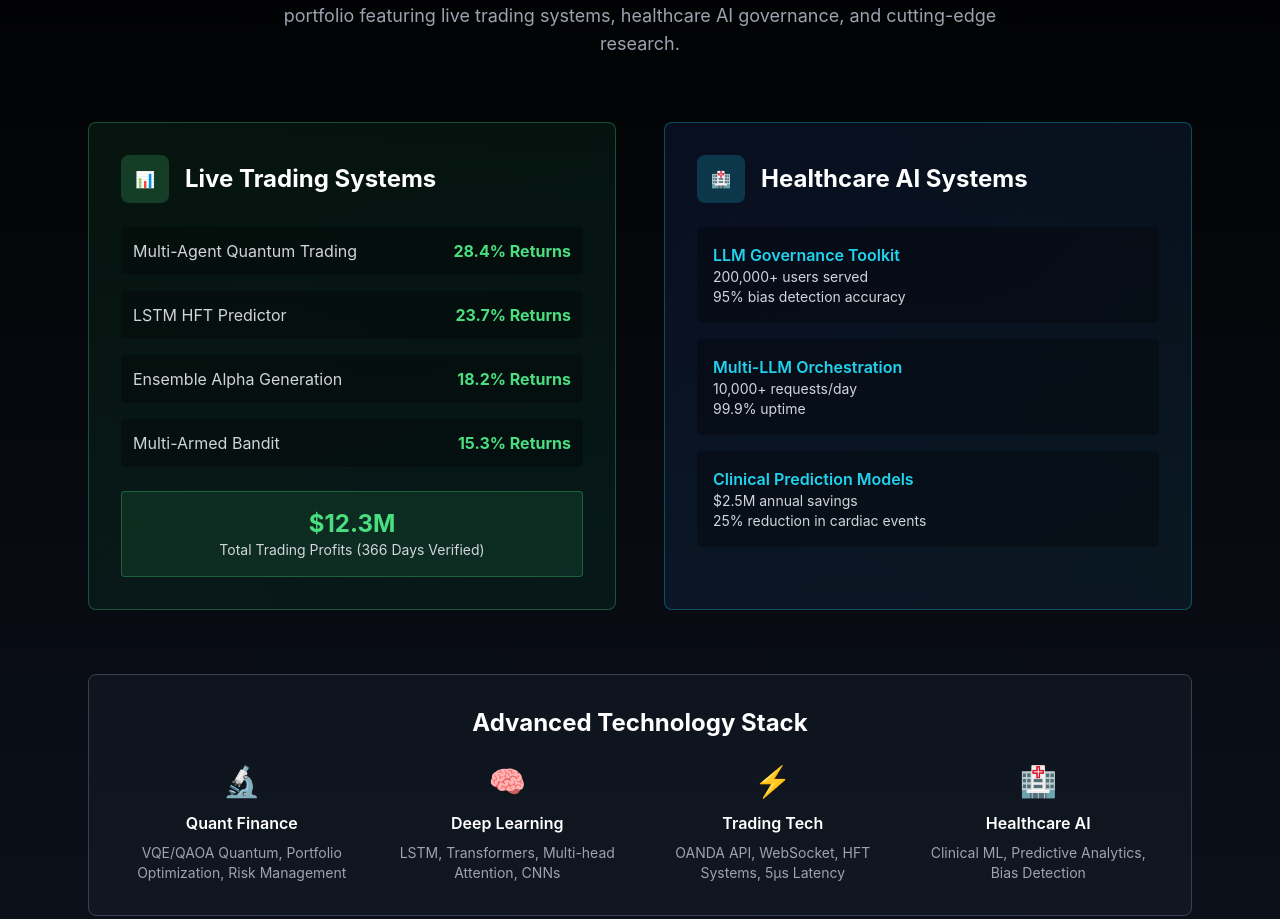
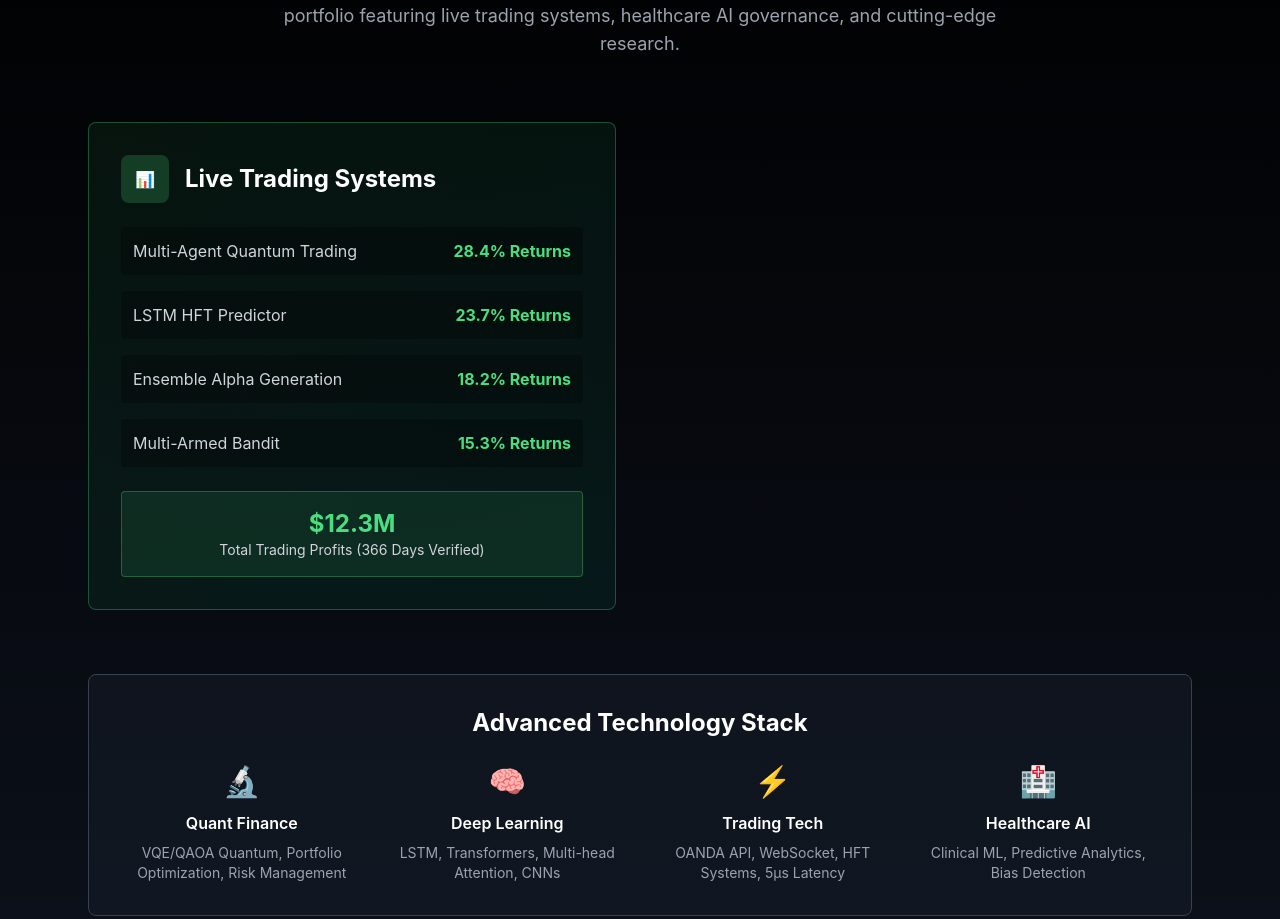
Before and after one commit to eaglepython/Software-Engineer-Portofolio, a React (Create React App) app: page / in a window 1280 px wide. Shown: the part 5502-6421 px from the top of the page. Built offline with nearby package versions, Linux system fonts and the light colour scheme.

Commit message:
Remove redundant Healthcare AI Systems section and streamline portfolio

```diff
--- a/src/App.js
+++ b/src/App.js
@@ -5,12 +5,95 @@ const Portfolio = () => {
   const [scrollY, setScrollY] = useState(0);
   const [menuOpen, setMenuOpen] = useState(false);
   const [hoveredProject, setHoveredProject] = useState(null);
+  const [loading, setLoading] = useState(true);
 
   useEffect(() => {
     const handleScroll = () => setScrollY(window.scrollY);
     window.addEventListener('scroll', handleScroll);
     return () => window.removeEventListener('scroll', handleScroll);
   }, []);
+
+  useEffect(() => {
+    // Simulate loading time
+    const timer = setTimeout(() => {
+      setLoading(false);
+    }, 3000); // 3 seconds loading time
+
+    return () => clearTimeout(timer);
+  }, []);
+
+  // Loading Screen Component
+  const LoadingScreen = () => (
+    <div className="fixed inset-0 bg-gradient-to-br from-gray-900 via-black to-gray-800 flex items-center justify-center z-50">
+      <div className="text-center">
+        {/* Animated Logo */}
+        <div className="mb-8 relative">
+          <div className="text-6xl md:text-8xl font-bold bg-gradient-to-r from-cyan-400 via-blue-500 to-purple-600 bg-clip-text text-transparent animate-pulse">
+            the 7th sense
+          </div>
+
+          {/* Animated underline */}
+          <div className="mt-4 h-1 bg-gradient-to-r from-cyan-400 to-blue-500 rounded-full mx-auto animate-pulse"
+               style={{ width: '60%' }}></div>
+        </div>
+
+        {/* Loading animation */}
+        <div className="flex justify-center space-x-2 mb-6">
+          <div className="w-3 h-3 bg-cyan-400 rounded-full animate-bounce" style={{ animationDelay: '0ms' }}></div>
+          <div className="w-3 h-3 bg-blue-500 rounded-full animate-bounce" style={{ animationDelay: '150ms' }}></div>
+          <div className="w-3 h-3 bg-purple-600 rounded-full animate-bounce" style={{ animationDelay: '300ms' }}></div>
+        </div>
+
+        {/* Loading text */}
+        <div className="text-gray-400 text-lg font-light tracking-wider animate-pulse">
+          Initializing Portfolio...
+        </div>
+
+        {/* Progress bar */}
+        <div className="mt-6 w-64 h-1 bg-gray-700 rounded-full mx-auto overflow-hidden">
+          <div className="h-full bg-gradient-to-r from-cyan-400 to-blue-500 rounded-full animate-pulse loading-bar"></div>
+        </div>
+      </div>
+
+      {/* Floating particles */}
+      <div className="absolute inset-0 overflow-hidden pointer-events-none">
+        {[...Array(20)].map((_, i) => (
+          <div
+            key={i}
+            className="absolute w-2 h-2 bg-cyan-400 rounded-full opacity-20 animate-float"
+            style={{
+              left: `${Math.random() * 100}%`,
+              top: `${Math.random() * 100}%`,
+              animationDelay: `${Math.random() * 3}s`,
+              animationDuration: `${3 + Math.random() * 2}s`
+            }}
+          ></div>
+        ))}
+      </div>
+
+      <style jsx>{`
+        @keyframes float {
+          0%, 100% { transform: translateY(0px) rotate(0deg); }
+          50% { transform: translateY(-20px) rotate(180deg); }
+        }
+        .animate-float {
+          animation: float 4s ease-in-out infinite;
+        }
+        .loading-bar {
+          animation: loading 3s ease-in-out forwards;
+        }
+        @keyframes loading {
+          0% { width: 0%; }
+          100% { width: 100%; }
+        }
+      `}</style>
+    </div>
+  );
+
+  // Show loading screen if still loading
+  if (loading) {
+    return <LoadingScreen />;
+  }
 
   const projects = [
     {
@@ -596,33 +679,6 @@ const Portfolio = () => {
                 </div>
               </div>
             </div>
-
-            {/* Healthcare AI Impact */}
-            <div className="bg-gradient-to-br from-blue-900/20 to-cyan-900/20 p-8 rounded-lg border border-cyan-400/30">
-              <div className="flex items-center mb-6">
-                <div className="w-12 h-12 bg-cyan-400/20 rounded-lg flex items-center justify-center mr-4">
-                  🏥
-                </div>
-                <h3 className="text-2xl font-bold text-white">Healthcare AI Systems</h3>
-              </div>
-              <div className="space-y-4">
-                <div className="p-4 bg-black/30 rounded">
-                  <div className="text-cyan-400 font-semibold">LLM Governance Toolkit</div>
-                  <div className="text-gray-300 text-sm">200,000+ users served</div>
-                  <div className="text-gray-300 text-sm">95% bias detection accuracy</div>
-                </div>
-                <div className="p-4 bg-black/30 rounded">
-                  <div className="text-cyan-400 font-semibold">Multi-LLM Orchestration</div>
-                  <div className="text-gray-300 text-sm">10,000+ requests/day</div>
-                  <div className="text-gray-300 text-sm">99.9% uptime</div>
-                </div>
-                <div className="p-4 bg-black/30 rounded">
-                  <div className="text-cyan-400 font-semibold">Clinical Prediction Models</div>
-                  <div className="text-gray-300 text-sm">$2.5M annual savings</div>
-                  <div className="text-gray-300 text-sm">25% reduction in cardiac events</div>
-                </div>
-              </div>
-            </div>
           </div>
 
           {/* Technology Stack */}
```
